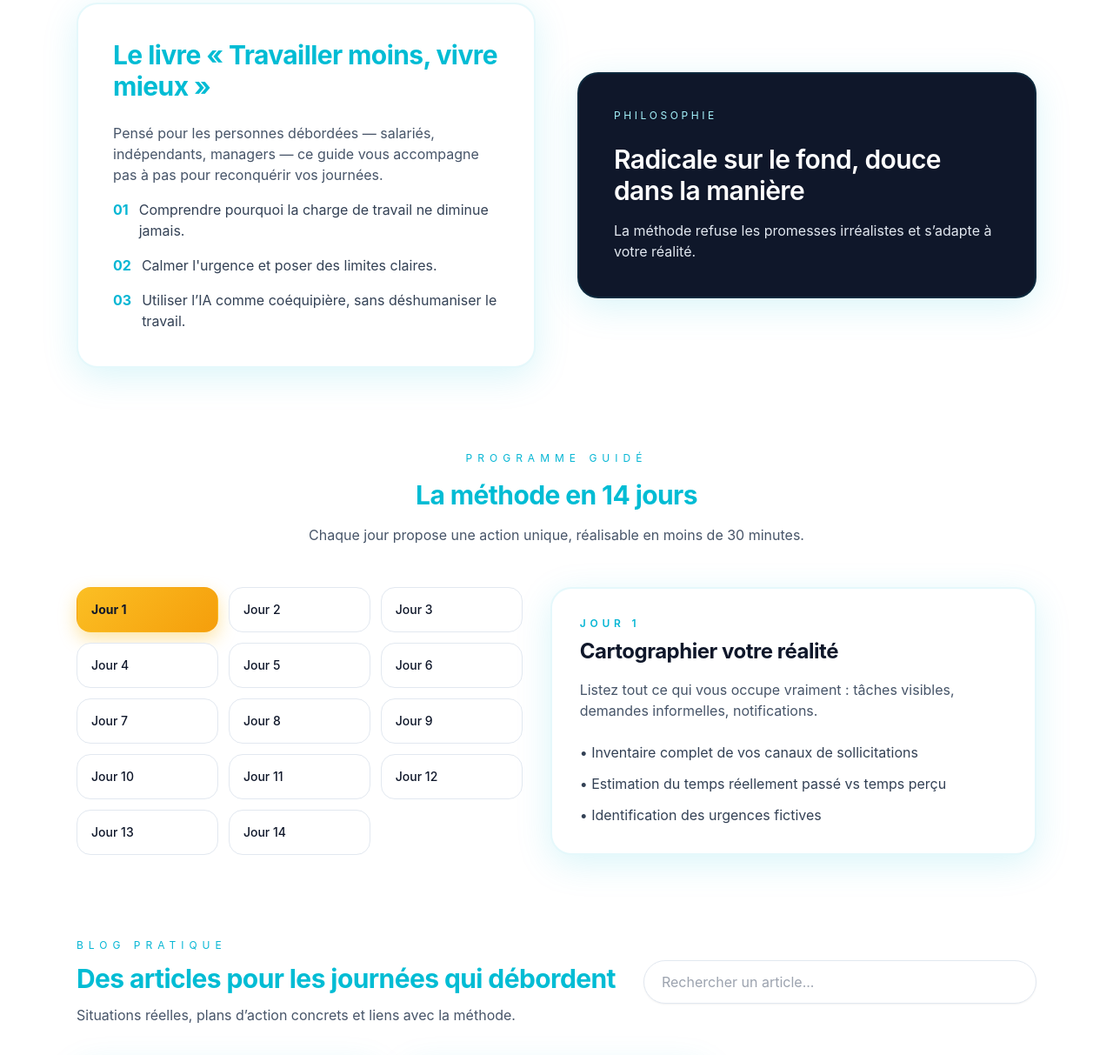
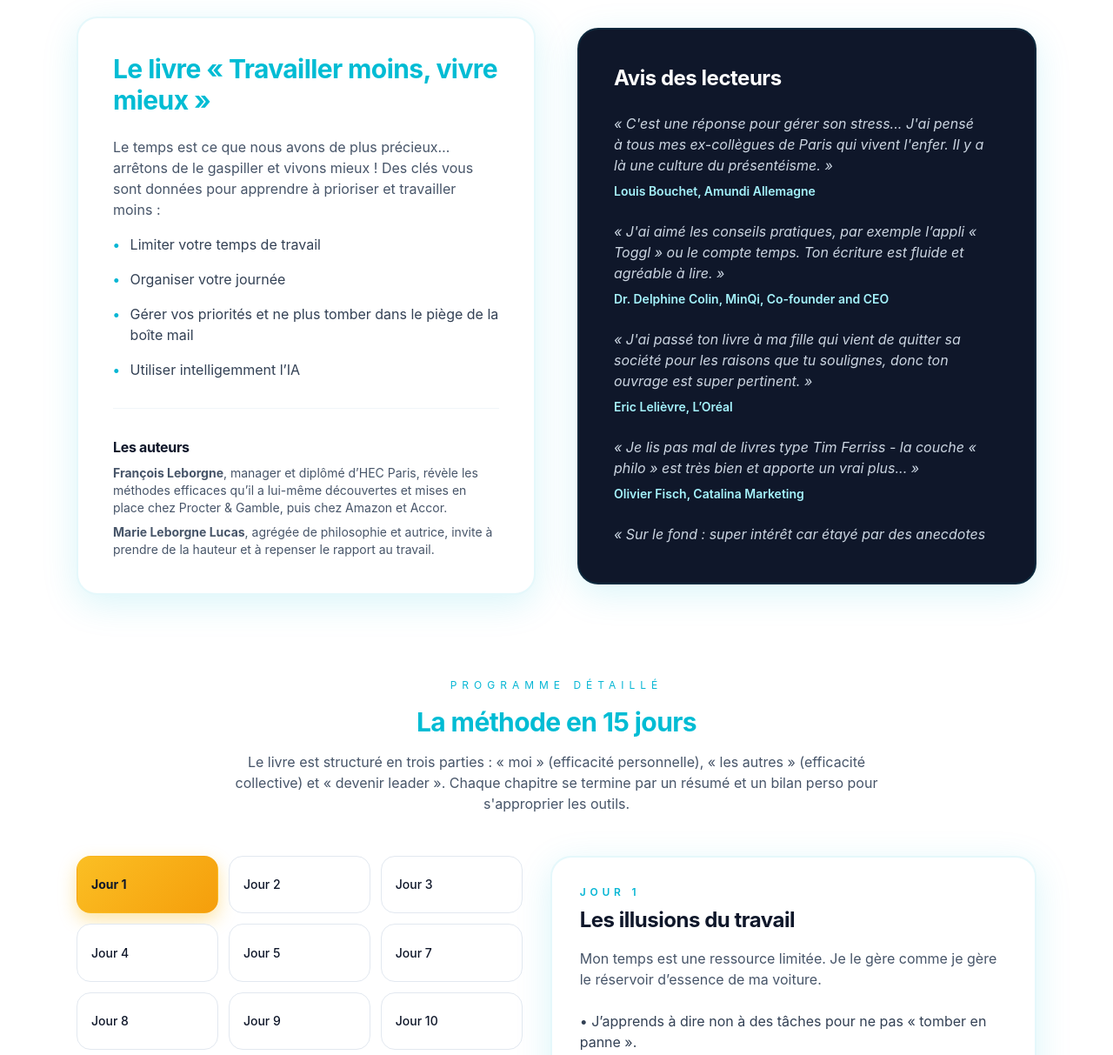
Before and after one commit to FRANCOIS-ops/tmlvm-site, a website: page src/pages/index.html in a window 1280 px wide. Shown: the part 715-1928 px from the top of the page at 87% size. Drawn offline with nearby package versions, Linux system fonts and the light colour scheme; files that its build step writes are made by us from their sources; files whose address does not match are found by name.

Commit message:
Update website content with new book summary, testimonials, and method details

```diff
--- a/src/assets/js/method.js
+++ b/src/assets/js/method.js
@@ -1,143 +1,136 @@
-// Données de la méthode en 14 jours
+// Données de la méthode en 15 jours
 const dayData = [
   {
     day: 1,
-    title: "Cartographier votre réalité",
-    description: "Listez tout ce qui vous occupe vraiment : tâches visibles, demandes informelles, notifications.",
+    title: "Les illusions du travail",
+    description: "Mon temps est une ressource limitée. Je le gère comme je gère le réservoir d’essence de ma voiture.",
     points: [
-      "Inventaire complet de vos canaux de sollicitations",
-      "Estimation du temps réellement passé vs temps perçu",
-      "Identification des urgences fictives"
+      "J’apprends à dire non à des tâches pour ne pas « tomber en panne ».",
+      "Je comprends que le travail est élastique : plus je lui laisse de temps, plus il en prend.",
+      "Compenser une situation de manque de ressources par un surcroît de travail met l'organisation à risque."
     ]
   },
   {
     day: 2,
-    title: "Calmer l'urgence",
-    description: "Fermez les canaux non essentiels pendant 30 minutes, mesurez la différence.",
+    title: "Mesurer son temps pour le réduire",
+    description: "Pour gérer mon temps efficacement, je mesure mon temps de travail et je le limite.",
     points: [
-      "Configurer des réponses automatiques",
-      "Bloquer des créneaux focus",
-      "Prévenir votre équipe"
+      "Je me libère du mythe du gros bosseur : ce qui compte est de travailler bien.",
+      "Limiter son temps de travail, c’est redevenir maître de celui-ci.",
+      "J’utilise un outil comme Toggl pour mesurer mon temps de travail."
     ]
   },
   {
     day: 3,
-    title: "Limiter la journée",
-    description: "Fixez une heure de fin non négociable pour éviter les soirées interminables.",
+    title: "Les gros cailloux d’abord !",
+    description: "Je choisis judicieusement là où j’investis mon temps en priorisant mes tâches (matrice Eisenhower).",
     points: [
-      "Choisir une heure réaliste",
-      "Planifier le rituel de fermeture",
-      "Préparer la journée suivante"
+      "Tâches urgentes et importantes (carré A) : à faire immédiatement.",
+      "Importantes mais non urgentes (carré B) : planification proactive.",
+      "Urgentes mais non importantes (carré C) : à déléguer ou négocier.",
+      "Non urgentes et non importantes (carré D) : à éviter."
     ]
   },
   {
     day: 4,
-    title: "Prioriser par impact",
-    description: "Classez vos tâches selon impact / énergie.",
+    title: "Chaque jour une page blanche",
+    description: "Commencez chaque jour avec une liste de tâches vierge, sans reprendre celle de la veille.",
     points: [
-      "Utiliser la matrice 2x2",
-      "Attribuer des durées",
-      "Reporter ce qui n'apporte pas"
+      "Utilisez un petit papier pour noter les tâches essentielles.",
+      "Numérotez les tâches selon leur importance.",
+      "Suivez cet ordre scrupuleusement."
     ]
   },
   {
     day: 5,
-    title: "Domestiquer les emails",
-    description: "Passez de la réactivité à des sessions contrôlées.",
+    title: "L’intelligence artificielle",
+    description: "L’IA peut grandement aider à prioriser les tâches grâce à son accès à un contexte large.",
     points: [
-      "Trois créneaux par jour",
-      "Filtres automatiques",
-      "Modèles de réponse"
-    ]
-  },
-  {
-    day: 6,
-    title: "Informer votre entourage",
-    description: "Annoncez vos nouvelles règles : disponibilité, délais, modes de réponse.",
-    points: [
-      "Message clair à l'équipe",
-      "Alignement avec le manager",
-      "Script pour les clients"
+      "Les principes fondamentaux d’organisation restent inchangés.",
+      "L’IA est un bon serviteur mais je reste seul décisionnaire.",
+      "L’intuition humaine (« tripes », « cœur ») devient cruciale."
     ]
   },
   {
     day: 7,
-    title: "Dire non sans culpabiliser",
-    description: "Utilisez la méthode Sandwich pour poser des limites fermes.",
+    title: "Votre boîte mail est un piège",
+    description: "La majorité des emails sont du « sable ». Y passer trop de temps met à risque les « gros cailloux ».",
     points: [
-      "Reconnaître la demande",
-      "Rappeler vos priorités",
-      "Proposer une alternative"
+      "Distinguer « canal d’information » et « canal de priorisation ».",
+      "Ne pas lire les emails au fil de l’eau mais par sessions.",
+      "Bannir les notifications."
     ]
   },
   {
     day: 8,
-    title: "Audit de réunions",
-    description: "Passez en revue vos réunions, gardez seulement celles avec un objectif.",
+    title: "Oui mais les autres ?",
+    description: "Quand on me demande une tâche, je vérifie l’importance et l’urgence avant d'accepter.",
     points: [
-      "Annuler ou décliner",
-      "Proposer un document partagé",
-      "Limiter la durée"
+      "Négocier les modalités ou la date de livraison.",
+      "Proposer des alternatives ou demander un arbitrage.",
+      "Ne pas prendre en charge les problèmes que les autres peuvent résoudre."
     ]
   },
   {
     day: 9,
-    title: "Déléguer intelligemment",
-    description: "Identifiez les tâches qui peuvent être confiées.",
+    title: "Les réunions",
+    description: "Les réunions inefficaces représentent une perte de temps considérable.",
     points: [
-      "Check-list de délégation",
-      "Clarté sur les attentes",
-      "Boucle de feedback"
+      "Avoir un agenda clair pour chaque réunion.",
+      "Préférer les formats engageants aux présentations passives.",
+      "Utiliser les réunions pour décider, non pour informer.",
+      "Documenter rapidement les décisions."
     ]
   },
   {
     day: 10,
-    title: "IA coéquipière",
-    description: "Utilisez l'IA pour préparer vos synthèses et vos drafts.",
+    title: "Commencer par la fin",
+    description: "Visualiser la destination finale pour orienter ses choix et gagner du temps.",
     points: [
-      "Lister vos cas d'usage",
-      "Tester un prompt",
-      "Réviser avant envoi"
+      "Écrire le discours de son propre enterrement (S. Covey).",
+      "Cadre de minimisation des regrets (J. Bezos).",
+      "Rédiger un « faux communiqué de presse » avant de lancer un projet."
     ]
   },
   {
     day: 11,
-    title: "Rituels d'énergie",
-    description: "Ajoutez des micro-pauses pour éviter les crashs d'attention.",
+    title: "Le sniper plutôt que le tromblon",
+    description: "Adopter une approche structurée pour résoudre les problèmes au lieu de proposer des solutions hâtives.",
     points: [
-      "Pause respiration",
-      "Étirements",
-      "Check émotionnel"
+      "Bien définir le problème et son origine.",
+      "Analyser les causes profondes.",
+      "Explorer toutes les solutions avant de recommander l'optimale."
     ]
   },
   {
     day: 12,
-    title: "Revue hebdo",
-    description: "Bilan sur vos progrès, ajustez vos limites.",
+    title: "Perdre du temps pour en gagner",
+    description: "Développer une vision stratégique est crucial pour ne pas s'enliser dans l'efficacité aveugle.",
     points: [
-      "Mesurer ce qui marche",
-      "Identifier les rechutes",
-      "Prévoir la semaine suivante"
+      "Se demander « suis-je dans la bonne jungle ? ».",
+      "Anticiper et créer l’avenir plutôt que de le subir.",
+      "Avoir une boussole (principes) plutôt qu'une carte (plan rigide)."
     ]
   },
   {
     day: 13,
-    title: "Négociation avec la hiérarchie",
-    description: "Préparez un échange basé sur les données collectées.",
+    title: "Le sens, moteur de l’efficacité",
+    description: "Un jour philo : plus nous mettons du sens, plus nous sommes motivés.",
     points: [
-      "Rappeler les faits",
-      "Proposer des ajustements",
-      "Demander un arbitrage"
+      "Salaire et estime sociale.",
+      "Nouvelles compétences (savoir, savoir-être, savoir-faire).",
+      "Service et sentiment d’utilité.",
+      "Épanouissement personnel."
     ]
   },
   {
     day: 14,
-    title: "Installer l'après",
-    description: "Créez votre tableau de bord personnel pour continuer.",
+    title: "Le grand bilan - conclusion",
+    description: "Clôture du parcours de 15 jours et projection vers la suite.",
     points: [
-      "Indicateurs simples",
-      "Routine mensuelle",
-      "Plan anti-rechute"
+      "Revue des apprentissages clés.",
+      "Mise en place de rituels durables.",
+      "Engagement à long terme."
     ]
   }
 ];
--- a/src/pages/index.html
+++ b/src/pages/index.html
@@ -1,5 +1,6 @@
 <!DOCTYPE html>
 <html lang="fr" class="scroll-smooth">
+
 <head>
   <meta charset="UTF-8">
   <meta name="viewport" content="width=device-width, initial-scale=1.0">
@@ -7,6 +8,7 @@
   <link rel="stylesheet" href="styles.css">
   <script src="https://cdn.tailwindcss.com"></script>
 </head>
+
 <body>
 
   <div class="sticky-nav-container">
@@ -31,18 +33,22 @@
           Guide pratique & réaliste
         </p>
         <h1 class="text-4xl lg:text-5xl font-bold leading-tight mb-6">
-        Vous répétez « Ça ira mieux le mois prochain » ?
-        Il est temps que ça aille mieux <span class="text-cyan-200">maintenant</span>.
+          « Ça ira mieux le mois prochain... »
         </h1>
         <p class="text-lg text-cyan-100 mb-8">
-        Un programme concret sur 14 jours pour reprendre la main sur votre charge de travail,
-        limiter la fuite en avant et retrouver du temps pour ce qui compte.
+          C’est ce que vous vous dites alors que vous êtes surchargé par les tâches.
+          Pourtant rien ne change parce que vous n’aurez jamais moins de travail.
+          <br><br>
+          Ce livre propose une méthode en 15 jours, radicale et progressive, pour reprendre le contrôle sur votre temps
+          de travail et retrouver l’équilibre.
         </p>
         <div class="flex flex-wrap gap-4">
-        <a href="#methode" class="bg-cyan-500 hover:bg-cyan-400 transition text-slate-900 font-semibold px-6 py-3 rounded-full">
+          <a href="#methode"
+            class="bg-cyan-500 hover:bg-cyan-400 transition text-slate-900 font-semibold px-6 py-3 rounded-full">
             Découvrir la méthode
           </a>
-        <a href="#blog" class="border border-white text-white hover:bg-white hover:text-slate-900 transition font-semibold px-6 py-3 rounded-full">
+          <a href="#blog"
+            class="border border-white text-white hover:bg-white hover:text-slate-900 transition font-semibold px-6 py-3 rounded-full">
             Lire le blog
           </a>
         </div>
@@ -50,15 +56,14 @@
 
       <div class="section-card bg-white/10 backdrop-blur rounded-3xl p-8 border border-white/20">
         <p class="text-xl mb-6">
-        « Rien ne change parce qu'il n'y aura jamais moins de travail.
-        Ce livre montre comment arrêter d'attendre un meilleur moment
-        et bâtir un quotidien soutenable dès maintenant. »
+          « Ton livre est hyper inspirant. Du fond, de l'engagement, de la simplicité. Et straight to the point. Cela se
+          lit agréablement mais en se questionnant. »
         </p>
         <div class="flex items-center gap-4">
-        <img src="https://images.unsplash.com/photo-1544723795-3fb6469f5b39?auto=format&fit=crop&w=200&q=80" alt="Portrait lecteur" class="w-14 h-14 rounded-full object-cover">
+          <div class="w-14 h-14 rounded-full bg-cyan-800 flex items-center justify-center font-bold text-xl">MR</div>
           <div>
-          <p class="font-semibold">Lucie, manager commerciale</p>
-          <p class="text-cyan-100 text-sm">Lectrice pilote</p>
+            <p class="font-semibold">Marc Riondel</p>
+            <p class="text-cyan-100 text-sm">CMA CGM, Head of Global Performance</p>
           </div>
         </div>
       </div>
@@ -70,27 +75,85 @@
       <div class="section-card bg-white rounded-3xl p-10">
         <h2 class="text-3xl font-bold mb-6">Le livre « Travailler moins, vivre mieux »</h2>
         <p class="text-slate-600 mb-4">
-        Pensé pour les personnes débordées — salariés, indépendants, managers —
-        ce guide vous accompagne pas à pas pour reconquérir vos journées.
+          Le temps est ce que nous avons de plus précieux… arrêtons de le gaspiller et vivons mieux !
+          Des clés vous sont données pour apprendre à prioriser et travailler moins :
         </p>
         <ul class="space-y-4 text-slate-700">
-        <li class="flex gap-3"><span class="text-cyan-500 font-bold">01</span> Comprendre pourquoi la charge de travail ne diminue jamais.</li>
-        <li class="flex gap-3"><span class="text-cyan-500 font-bold">02</span> Calmer l'urgence et poser des limites claires.</li>
-        <li class="flex gap-3"><span class="text-cyan-500 font-bold">03</span> Utiliser l’IA comme coéquipière, sans déshumaniser le travail.</li>
+          <li class="flex gap-3"><span class="text-cyan-500 font-bold">•</span> Limiter votre temps de travail</li>
+          <li class="flex gap-3"><span class="text-cyan-500 font-bold">•</span> Organiser votre journée</li>
+          <li class="flex gap-3"><span class="text-cyan-500 font-bold">•</span> Gérer vos priorités et ne plus tomber
+            dans le piège de la boîte mail</li>
+          <li class="flex gap-3"><span class="text-cyan-500 font-bold">•</span> Utiliser intelligemment l’IA</li>
         </ul>
+        <div class="mt-8 pt-8 border-t border-slate-100">
+          <h3 class="font-bold mb-2">Les auteurs</h3>
+          <p class="text-sm text-slate-600 mb-2"><strong>François Leborgne</strong>, manager et diplômé d’HEC Paris,
+            révèle les méthodes efficaces qu’il a lui-même découvertes et mises en place chez Procter & Gamble, puis
+            chez Amazon et Accor.</p>
+          <p class="text-sm text-slate-600"><strong>Marie Leborgne Lucas</strong>, agrégée de philosophie et autrice,
+            invite à prendre de la hauteur et à repenser le rapport au travail.</p>
         </div>
+      </div>
+
       <div class="bg-slate-900 text-white section-card rounded-3xl p-10">
-      <p class="text-cyan-200 uppercase tracking-[0.3em] text-xs mb-6">Philosophie</p>
-      <h3 class="text-3xl font-semibold mb-4">Radicale sur le fond, douce dans la manière</h3>
-      <p class="text-slate-200">La méthode refuse les promesses irréalistes et s’adapte à votre réalité.</p>
+        <h3 class="text-2xl font-bold mb-6">Avis des lecteurs</h3>
+        <div class="space-y-6 max-h-[500px] overflow-y-auto pr-4 custom-scrollbar">
+
+          <div>
+            <p class="italic text-slate-300 mb-2">« C'est une réponse pour gérer son stress... J'ai pensé à tous mes
+              ex-collègues de Paris qui vivent l'enfer. Il y a là une culture du présentéisme. »</p>
+            <p class="text-sm font-semibold text-cyan-200">Louis Bouchet, Amundi Allemagne</p>
+          </div>
+
+          <div>
+            <p class="italic text-slate-300 mb-2">« J'ai aimé les conseils pratiques, par exemple l’appli « Toggl » ou
+              le compte temps. Ton écriture est fluide et agréable à lire. »</p>
+            <p class="text-sm font-semibold text-cyan-200">Dr. Delphine Colin, MinQi, Co-founder and CEO</p>
+          </div>
+
+          <div>
+            <p class="italic text-slate-300 mb-2">« J'ai passé ton livre à ma fille qui vient de quitter sa société pour
+              les raisons que tu soulignes, donc ton ouvrage est super pertinent. »</p>
+            <p class="text-sm font-semibold text-cyan-200">Eric Lelièvre, L’Oréal</p>
+          </div>
+
+          <div>
+            <p class="italic text-slate-300 mb-2">« Je lis pas mal de livres type Tim Ferriss - la couche « philo » est
+              très bien et apporte un vrai plus... »</p>
+            <p class="text-sm font-semibold text-cyan-200">Olivier Fisch, Catalina Marketing</p>
+          </div>
+
+          <div>
+            <p class="italic text-slate-300 mb-2">« Sur le fond : super intérêt car étayé par des anecdotes
+              personnelles, des études scientifiques et, super cool, la vision d‘une philosophe... »</p>
+            <p class="text-sm font-semibold text-cyan-200">Agnès Tondre, APM Munich</p>
+          </div>
+
+          <div>
+            <p class="italic text-slate-300 mb-2">« Le mix entre l’expérience / le vécu, les tips à retenir et la
+              philosophie est vraiment très très bien équilibré. »</p>
+            <p class="text-sm font-semibold text-cyan-200">Romain Charles, Lucky Cart, CEO</p>
+          </div>
+
+          <div>
+            <p class="italic text-slate-300 mb-2">« Les points philo renforcent et crédibilisent les conclusions que tu
+              tires de ton expérience. »</p>
+            <p class="text-sm font-semibold text-cyan-200">Christian Aubry, Edenred</p>
+          </div>
+
+        </div>
       </div>
     </section>
 
     <section id="methode" class="max-w-6xl mx-auto px-6">
       <div class="text-center mb-12">
-      <p class="text-cyan-500 uppercase tracking-[0.5em] text-xs mb-4">Programme guidé</p>
-      <h2 class="text-3xl font-bold mb-4">La méthode en 14 jours</h2>
-      <p class="text-slate-600 max-w-3xl mx-auto">Chaque jour propose une action unique, réalisable en moins de 30 minutes.</p>
+        <p class="text-cyan-500 uppercase tracking-[0.5em] text-xs mb-4">Programme détaillé</p>
+        <h2 class="text-3xl font-bold mb-4">La méthode en 15 jours</h2>
+        <p class="text-slate-600 max-w-3xl mx-auto mb-6">
+          Le livre est structuré en trois parties : « moi » (efficacité personnelle), « les autres » (efficacité
+          collective) et « devenir leader ».
+          Chaque chapitre se termine par un résumé et un bilan perso pour s'approprier les outils.
+        </p>
       </div>
       <div class="grid gap-8 lg:grid-cols-[1.1fr_1.2fr]">
         <div class="grid grid-cols-2 sm:grid-cols-3 gap-3" id="day-buttons"></div>
@@ -106,7 +169,8 @@
           <p class="text-slate-600">Situations réelles, plans d’action concrets et liens avec la méthode.</p>
         </div>
         <div class="flex-1">
-        <input id="blog-search" type="search" placeholder="Rechercher un article..." class="w-full border border-slate-200 rounded-full px-5 py-3 shadow-sm">
+          <input id="blog-search" type="search" placeholder="Rechercher un article..."
+            class="w-full border border-slate-200 rounded-full px-5 py-3 shadow-sm">
         </div>
       </div>
       <div class="blog-grid grid gap-8 md:grid-cols-3" id="blog-list"></div>
@@ -141,4 +205,5 @@
   <script src="/assets/js/method.js"></script>
   <script src="/assets/js/blog.js"></script>
 </body>
+
 </html>
```
Lines whose indentation alone changed are shown as unchanged.
